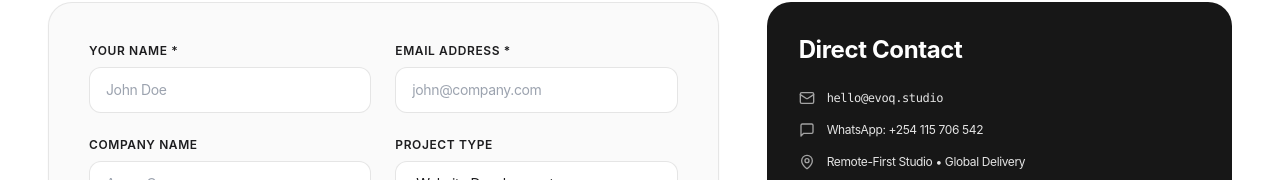
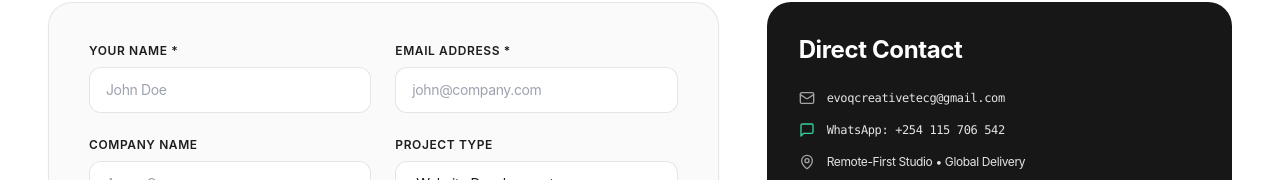
Before and after one commit to Asta39/evoqstudios, a Next.js app: page /company/contact in a window 1280 px wide. Shown: the part 620-800 px from the top of the page. Built offline with nearby package versions, Linux system fonts and the light colour scheme.

Commit message:
Configure Contact page email to evoqcreativetecg@gmail.com and route form inquiries to WhatsApp +254115706542

```diff
--- a/app/company/contact/page.jsx
+++ b/app/company/contact/page.jsx
@@ -55,6 +55,19 @@ export default function ContactPage() {
   const handleSubmit = (e) => {
     e.preventDefault();
     setSubmitted(true);
+
+    const messageText =
+      `*New Evoq Studio Project Inquiry*\n\n` +
+      `👤 *Name:* ${formData.name}\n` +
+      `✉️ *Email:* ${formData.email}\n` +
+      `🏢 *Company:* ${formData.company || "N/A"}\n` +
+      `🚀 *Project Type:* ${formData.projectType}\n` +
+      `💰 *Budget Range:* ${formData.budget}\n` +
+      `⏱️ *Timeline:* ${formData.timeline}\n\n` +
+      `📝 *Project Details:*\n${formData.message || "No additional details provided."}`;
+
+    const whatsappUrl = `https://wa.me/254115706542?text=${encodeURIComponent(messageText)}`;
+    window.open(whatsappUrl, "_blank");
   };
 
   return (
@@ -229,16 +242,24 @@ export default function ContactPage() {
                 <h3 className="text-2xl font-bold">Direct Contact</h3>
 
                 <div className="flex flex-col gap-4 text-xs">
+                  <a
+                    href="mailto:evoqcreativetecg@gmail.com"
+                    className="flex items-center gap-3 hover:text-white transition-colors"
+                  >
+                    <Mail className="w-4 h-4 text-neutral-400 shrink-0" />
+                    <span className="font-mono text-neutral-200 hover:underline">evoqcreativetecg@gmail.com</span>
+                  </a>
+                  <a
+                    href="https://wa.me/254115706542"
+                    target="_blank"
+                    rel="noopener noreferrer"
+                    className="flex items-center gap-3 hover:text-white transition-colors"
+                  >
+                    <MessageSquare className="w-4 h-4 text-emerald-400 shrink-0" />
+                    <span className="text-neutral-200 hover:underline font-mono">WhatsApp: +254 115 706 542</span>
+                  </a>
                   <div className="flex items-center gap-3">
-                    <Mail className="w-4 h-4 text-neutral-400" />
-                    <span className="font-mono text-neutral-200">hello@evoq.studio</span>
-                  </div>
-                  <div className="flex items-center gap-3">
-                    <MessageSquare className="w-4 h-4 text-neutral-400" />
-                    <span className="text-neutral-200">WhatsApp: +254 115 706 542</span>
-                  </div>
-                  <div className="flex items-center gap-3">
-                    <MapPin className="w-4 h-4 text-neutral-400" />
+                    <MapPin className="w-4 h-4 text-neutral-400 shrink-0" />
                     <span className="text-neutral-200">Remote-First Studio • Global Delivery</span>
                   </div>
                 </div>
```
